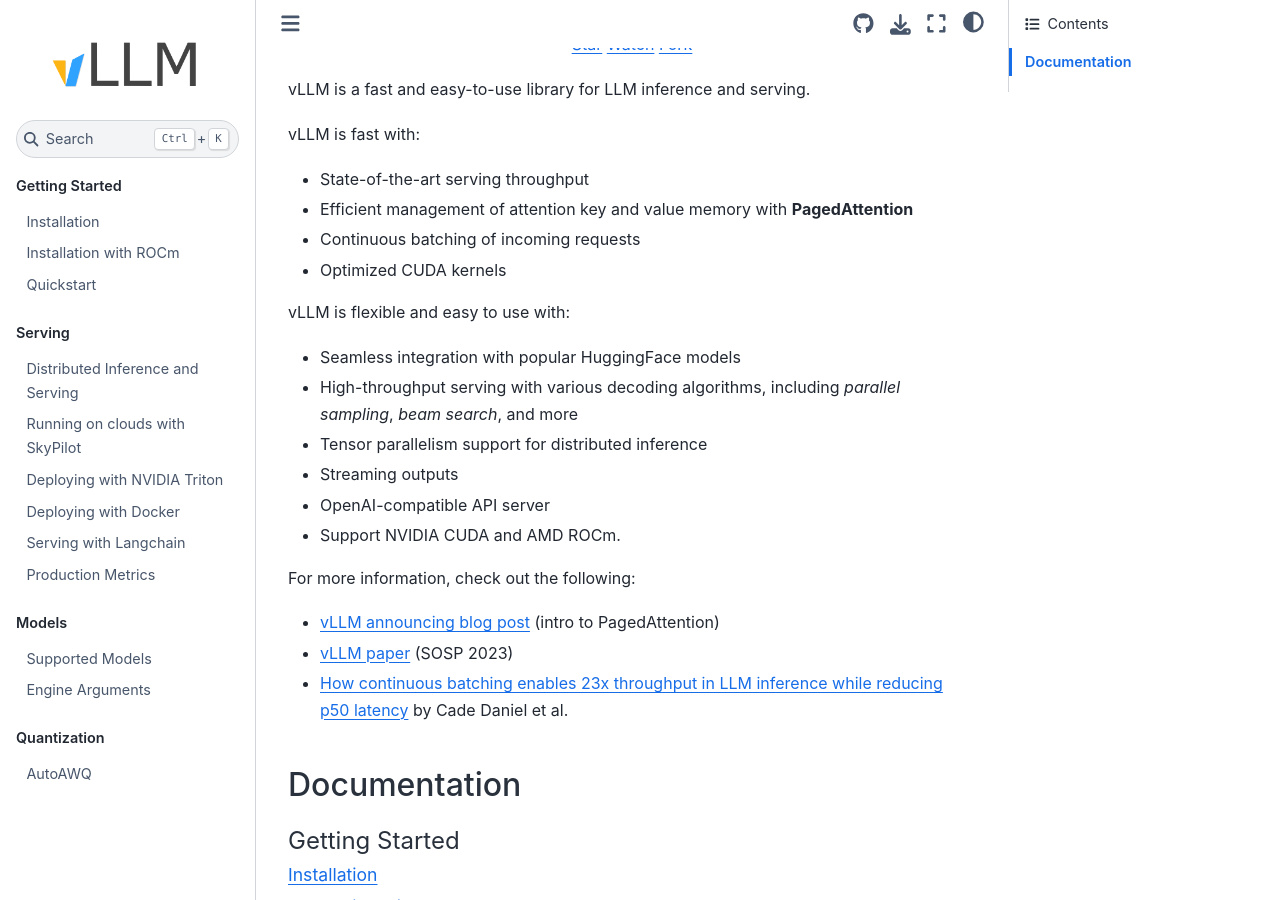
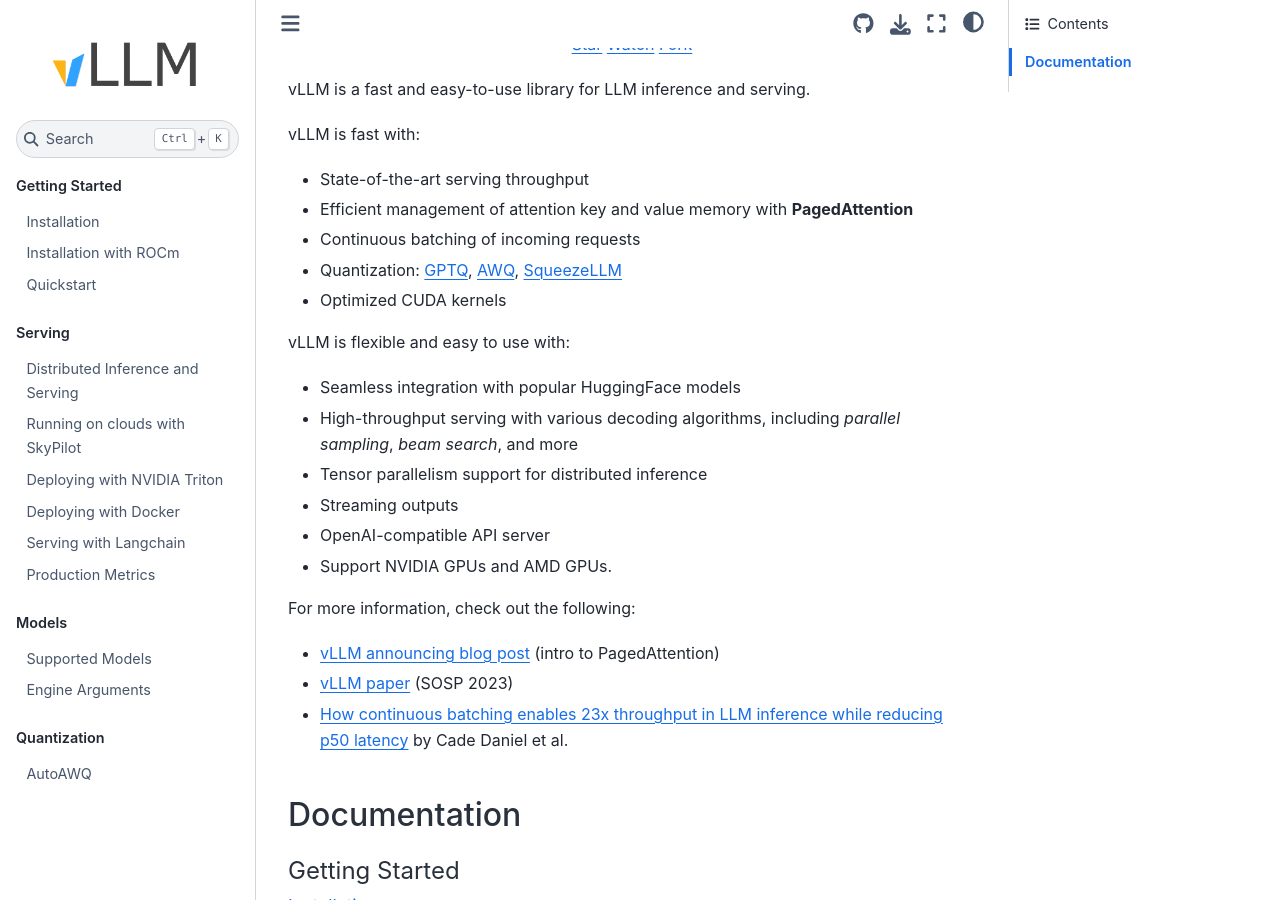
Before and after one commit to shaojiewang/vllm-rocm, a Sphinx documentation site: the page built from docs/source/index.rst, in a window 1280 px wide and 900 px high, scrolled down 296 px. Built offline with Sphinx 7.4.7 and the Sphinx Book theme 1.1.4, drawn with Linux system fonts in a browser that asks for light colours; pages that are not in the unit, such as notebooks, are missing from menus.

Commit message:
[Docs] Add supported quantization methods to docs (#2135)

```diff
--- a/docs/source/index.rst
+++ b/docs/source/index.rst
@@ -30,6 +30,7 @@
 * State-of-the-art serving throughput
 * Efficient management of attention key and value memory with **PagedAttention**
 * Continuous batching of incoming requests
+* Quantization: `GPTQ <https://arxiv.org/abs/2210.17323>`_, `AWQ <https://arxiv.org/abs/2306.00978>`_, `SqueezeLLM <https://arxiv.org/abs/2306.07629>`_
 * Optimized CUDA kernels
 
 vLLM is flexible and easy to use with:
@@ -39,7 +40,7 @@
 * Tensor parallelism support for distributed inference
 * Streaming outputs
 * OpenAI-compatible API server
-* Support NVIDIA CUDA and AMD ROCm.
+* Support NVIDIA GPUs and AMD GPUs.
 
 For more information, check out the following:
 
```
Also changed, not shown: README.md (+2 -1 lines).
